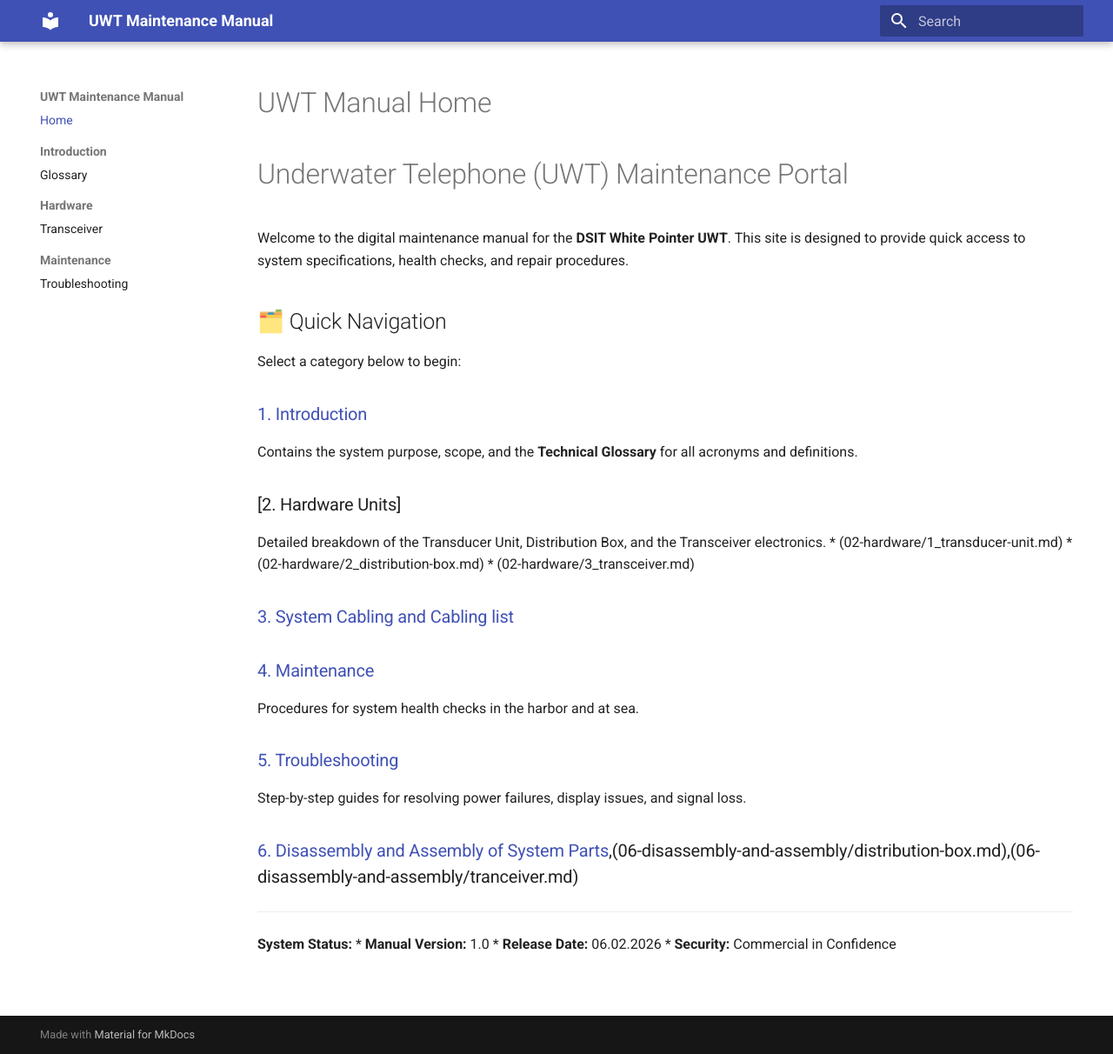
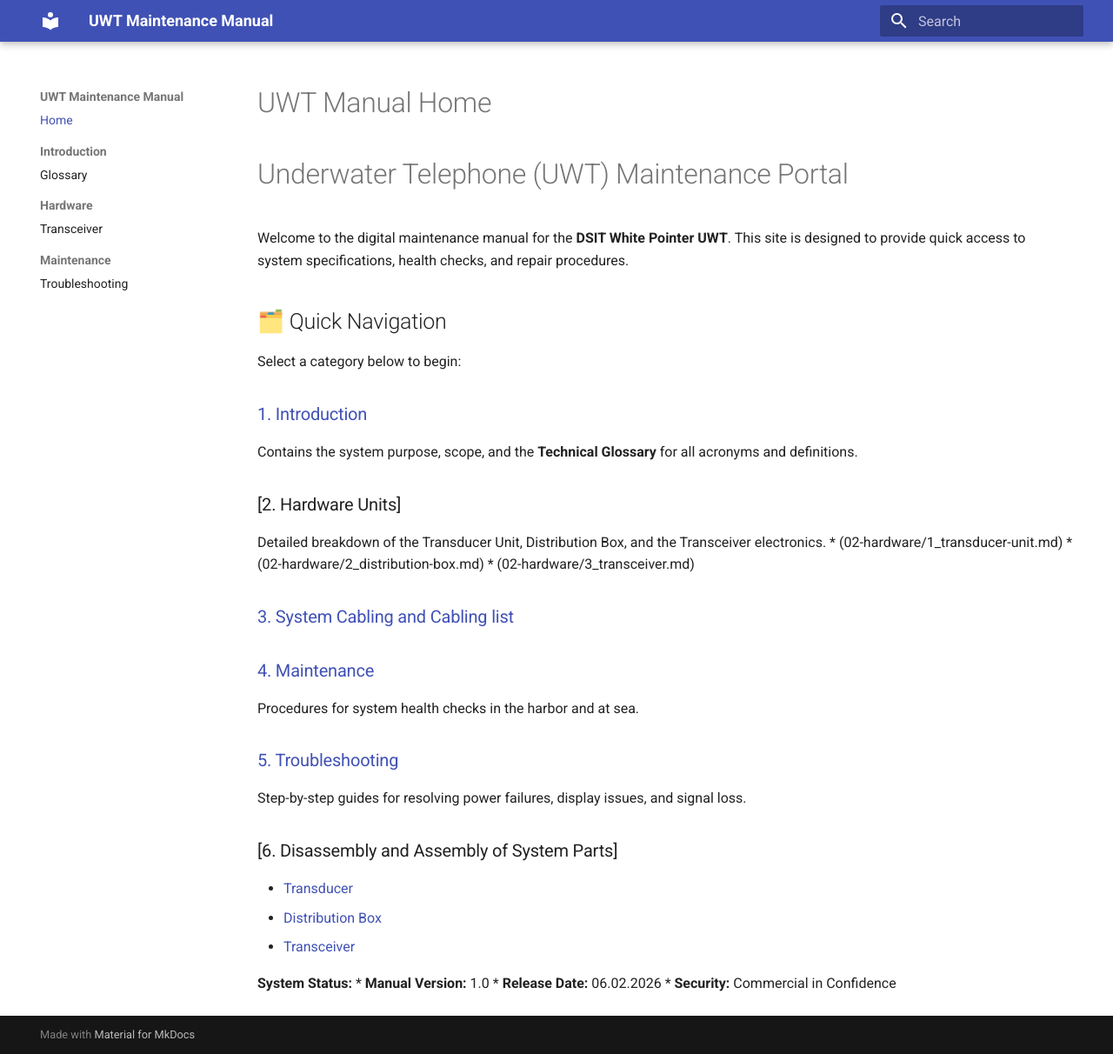
Before and after one commit to Stefanie-Saffern/uwt-maintenance-manual, an MkDocs documentation site: the page built from docs/index.md, in a window 1280 px wide and 1212 px high. Shown: the whole window at 87% size. Built offline with MkDocs 1.6.1 and Material for MkDocs 9.7.7, drawn with Linux system fonts in a browser that asks for light colours.

Commit message:
Update index.md

```diff
--- a/docs/index.md
+++ b/docs/index.md
@@ -29,9 +29,11 @@ Procedures for system health checks in the harbor and at sea.
 ### [5. Troubleshooting](05-troubleshooting/troubleshooting-and-repairs.md)
 Step-by-step guides for resolving power failures, display issues, and signal loss.
 
-### [6. Disassembly and Assembly of System Parts](06-disassembly-and-assembly/transducer.md),(06-disassembly-and-assembly/distribution-box.md),(06-disassembly-and-assembly/tranceiver.md)
+### [6. Disassembly and Assembly of System Parts]
+- [Transducer](06-disassembly-and-assembly/transducer.md)
+- [Distribution Box](06-disassembly-and-assembly/distribution-box.md)
+- [Transceiver](06-disassembly-and-assembly/transceiver.md)
 
----
 
 **System Status:**
 *   **Manual Version:** 1.0
```
